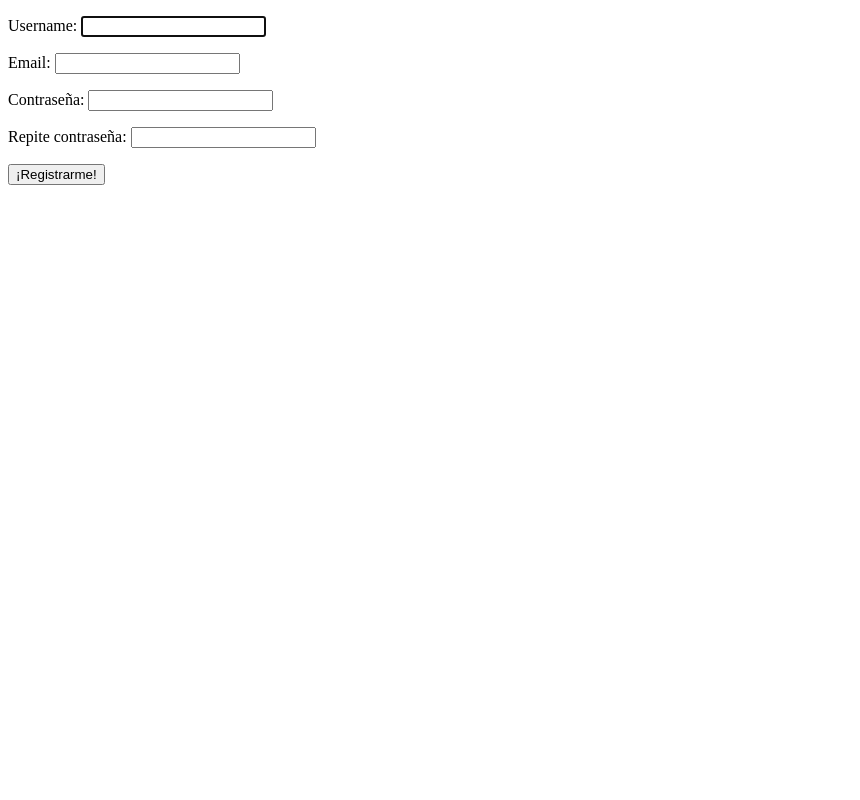
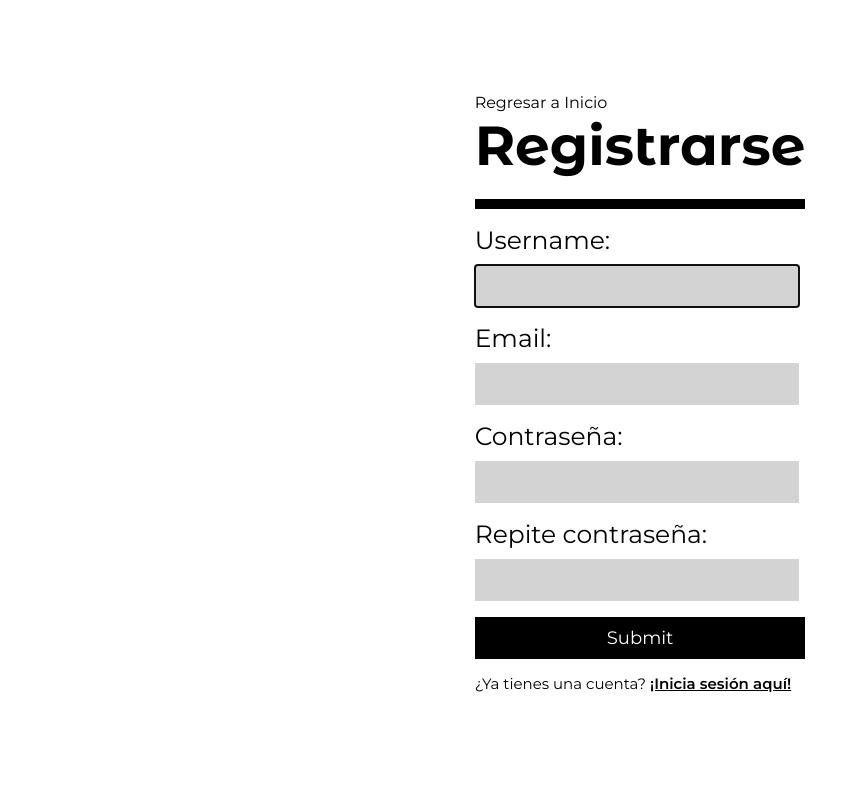
Before and after one commit to FixingMind5/Sitio_arquitectura, a Django app: page /register in a window 1280 px wide. Shown: the whole page, without its empty margins (0-860 px from the left). Run offline with Django 4.2, Linux system fonts and the light colour scheme.

Commit message:
finished login/logout/register frontend

```diff
--- a/Sitio_arquitectura/app_arquitectura/views.py
+++ b/Sitio_arquitectura/app_arquitectura/views.py
@@ -16,7 +16,7 @@ def register(request):
             form.save()
             username = form.cleaned_data['username']
             messages.success(request, f'usuario {username} registrado!')
-            return redirect(index)
+            return redirect('index')
     else:
         form = UserRegistrationForm()
 
--- /dev/null
+++ b/Sitio_arquitectura/static/css/form.css
@@ -0,0 +1,82 @@
+body {
+    display: flex;
+    align-items: center;
+    justify-content: center;
+    flex-flow: column;
+    font-family: 'Montserrat', sans-serif;
+    height: 100vh;
+    margin: 0;
+}
+
+.container--title {
+    margin: 0;
+    font-family: 'Montserrat Alternates', sans-serif;
+    font-size: 55px;
+    padding-bottom: 20px;
+    border-bottom: solid 10px black;
+}
+
+.container--return {
+    font-size: 16px;
+    text-decoration: none;
+    color: black;
+}
+
+.container--return:hover {
+    text-decoration: underline;
+}
+
+.container--create-account {
+    font-size: 15px;
+}
+
+.container--create-account__link {
+    color: black;
+    font-weight: 700;
+    cursor: pointer;
+}
+
+.container--create-account__link:hover {
+    text-decoration: underline;
+}
+
+.form label {
+    display: flex;
+    flex-flow: column;
+    font-size: 25px;
+    margin: 10px 0;
+}
+
+.form input {
+    border: none;
+    background-color: lightgray;
+    padding: 10px;
+    border-radius: 0;
+    font-weight: 300;
+    font-family: 'Montserrat', sans-serif;
+    font-size: 18px;
+    width: 92%;
+}
+
+.form input[type="submit"] {
+    background-color: black;
+    width: 100%;
+}
+
+.container--button {
+    width: 100%;
+    background-color: black;
+    color: white;
+    padding: 10px;
+    font-family: 'Montserrat', sans-serif;
+    font-size: 18px;
+    border: none;
+    cursor: pointer;
+}
+
+.container--button:hover {
+    transition-timing-function: ease;
+    transition: 0.2s;
+    background-color: white;
+    color: black;
+}
--- a/Sitio_arquitectura/static/css/styles.css
+++ b/Sitio_arquitectura/static/css/styles.css
@@ -222,6 +222,7 @@ img{
     justify-self: right;
     background-color: lightgray;
     padding: 20px 20px 0 0;
+    text-transform: uppercase;
 }
 
 .UrbanSpace {
--- a/Sitio_arquitectura/templates/register.html
+++ b/Sitio_arquitectura/templates/register.html
@@ -1,17 +1,27 @@
 <!DOCTYPE html>
 <html lang="en">
 <head>
+    {% load static %}
     <meta charset="UTF-8">
     <meta http-equiv="X-UA-Compatible" content="IE=edge">
     <meta name="viewport" content="width=device-width, initial-scale=1.0">
+    <link href="https://fonts.googleapis.com/css2?family=Montserrat+Alternates:wght@300;400;500;700&amp;family=Montserrat:wght@400;500;600&amp;display=swap" rel="stylesheet">
+    <link rel="stylesheet" href="{% static 'css/form.css' %}">
+
     <title>Registro de usuario</title>
 </head>
 <body>
-    <form action="POST" class="form">
-        {% csrf_token %}
-        {{ form.as_p }}
+    <div class="container">
+        <a class="container--return" href="{% url 'index' %}">Regresar a Inicio</a>
+        <h1 class="container--title">Registrarse</h1>
 
-        <button type="submit">¡Registrarme!</button>
-    </form>
+        <form method="POST" action="{% url 'register' %}" class="form">
+            {% csrf_token %}
+            {{ form.as_p }}
+
+            <input type="submit" class="container--button" placeholder="¡Registrarme!"/>
+            <p class="container--create-account">¿Ya tienes una cuenta? <a class="container--create-account__link" href="{% url 'login' %}">¡Inicia sesión aquí!</a></p>
+        </form>
+    </div>
 </body>
 </html>
```
Also changed, not shown: Sitio_arquitectura/templates/base.html (+16 -1 lines), Sitio_arquitectura/templates/login.html (+15 -5 lines), Sitio_arquitectura/db.sqlite3.
